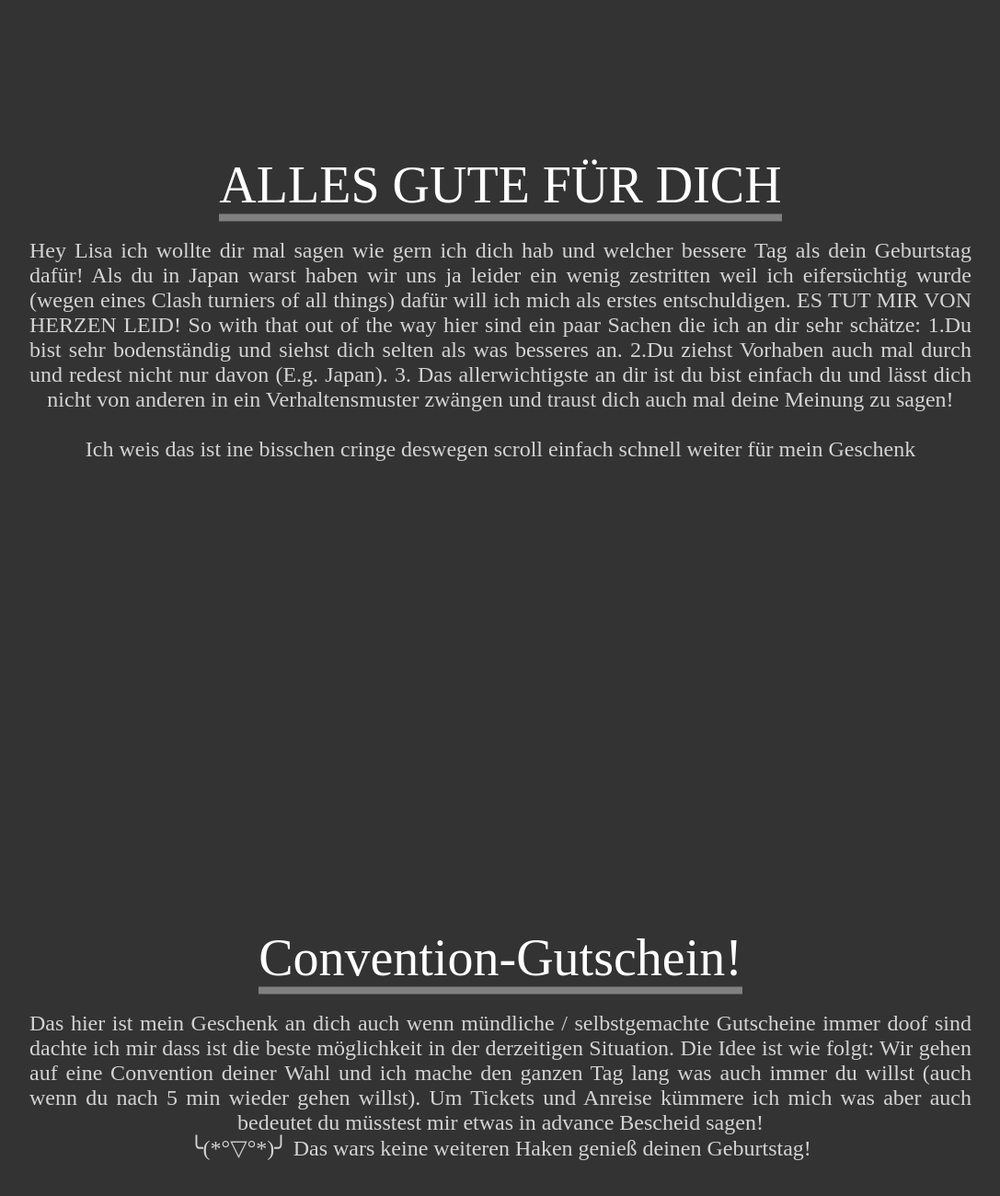
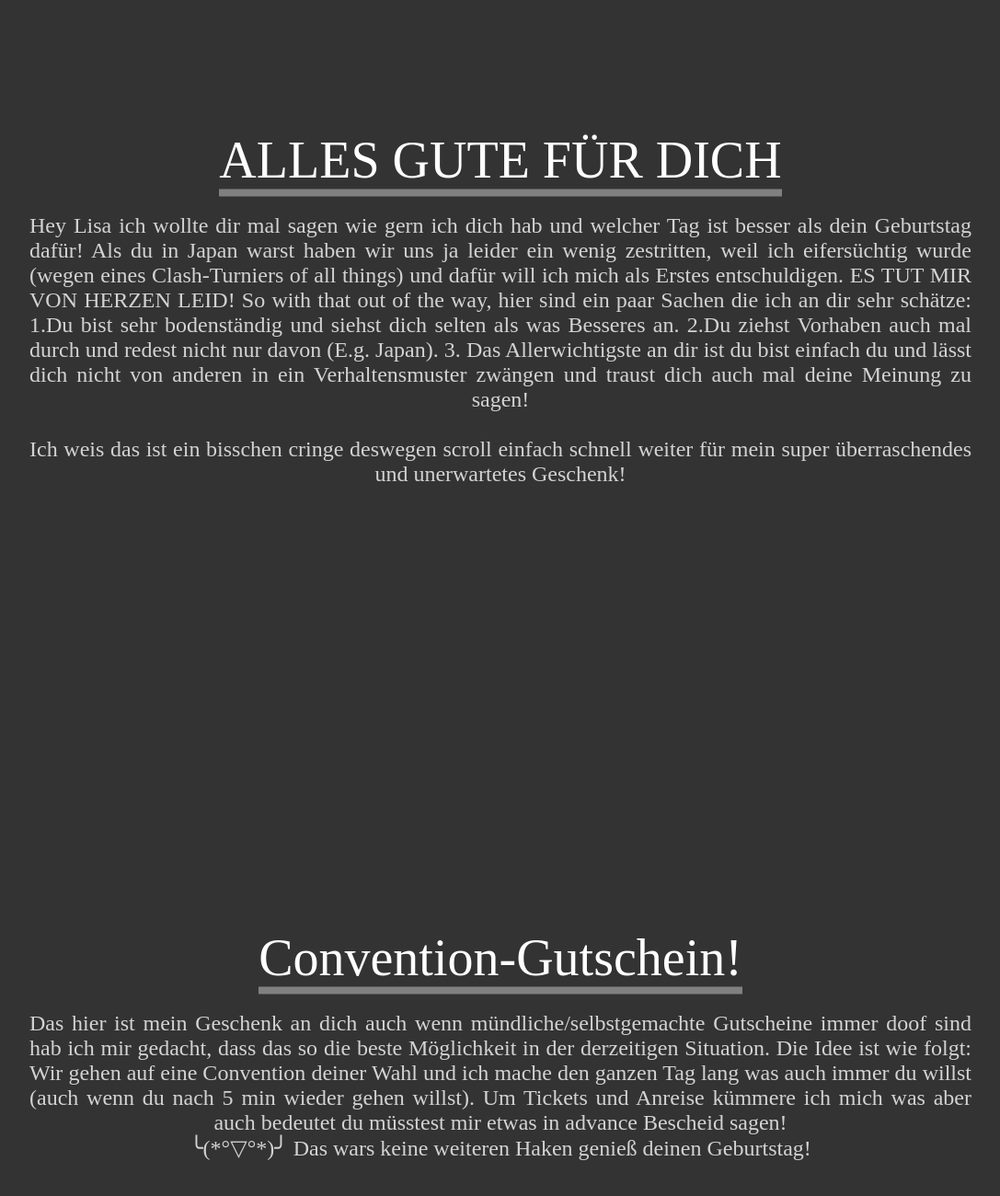
Before and after one commit to LisaCountdown/LisaCountdown, a plain HTML site: page index.html in a window 1280 px wide. Shown: the part 865-2165 px from the top of the page at 92% size, without its empty margins (96-1183 px from the left). Drawn offline with Linux system fonts and the light colour scheme.

Commit message:
Perfection and Correction

```diff
--- a/index.html
+++ b/index.html
@@ -29,7 +29,7 @@
         <p style="text-align:center">
 
             <a class="PLine ParagraphTitle">ALLES GUTE FÜR DICH</a><br /><br />
-            <a style="" class="ParagraphContent">Hey Lisa ich wollte dir mal sagen wie gern ich dich hab und welcher bessere Tag als dein Geburtstag dafür! Als du in Japan warst haben wir uns ja leider ein wenig zestritten weil ich eifersüchtig wurde (wegen eines Clash turniers of all things) dafür will ich mich als erstes entschuldigen. ES TUT MIR VON HERZEN LEID! So with that out of the way hier sind ein paar Sachen die ich an dir sehr schätze: 1.Du bist sehr bodenständig und siehst dich selten als was besseres an. 2.Du ziehst Vorhaben auch mal durch und redest nicht nur davon (E.g. Japan). 3. Das allerwichtigste an dir ist du bist einfach du und lässt dich nicht von anderen in ein Verhaltensmuster zwängen und traust dich auch mal deine Meinung zu sagen! <br /><br /> Ich weis das ist ine bisschen cringe deswegen scroll einfach schnell weiter für mein Geschenk</a>
+            <a style="" class="ParagraphContent">Hey Lisa ich wollte dir mal sagen wie gern ich dich hab und welcher Tag ist besser als dein Geburtstag dafür! Als du in Japan warst haben wir uns ja leider ein wenig zestritten, weil ich eifersüchtig wurde (wegen eines Clash-Turniers of all things) und dafür will ich mich als Erstes entschuldigen. ES TUT MIR VON HERZEN LEID! So with that out of the way, hier sind ein paar Sachen die ich an dir sehr schätze: 1.Du bist sehr bodenständig und siehst dich selten als was Besseres an. 2.Du ziehst Vorhaben auch mal durch und redest nicht nur davon (E.g. Japan). 3. Das Allerwichtigste an dir ist du bist einfach du und lässt dich nicht von anderen in ein Verhaltensmuster zwängen und traust dich auch mal deine Meinung zu sagen! <br /><br /> Ich weis das ist ein bisschen cringe deswegen scroll einfach schnell weiter für mein super überraschendes und unerwartetes Geschenk!</a>
         </p>
 
     </div>
@@ -38,7 +38,7 @@
     <p style="text-align:center">
 
         <a class="PLine ParagraphTitle">Convention-Gutschein!</a><br /><br />
-        <a style="" class="ParagraphContent">Das hier ist mein Geschenk an dich auch wenn mündliche / selbstgemachte Gutscheine immer doof sind dachte ich mir dass ist die beste möglichkeit in der derzeitigen Situation. Die Idee ist wie folgt: Wir gehen auf eine Convention deiner Wahl und ich mache den ganzen Tag lang was auch immer du willst (auch wenn du nach 5 min wieder gehen willst). Um Tickets und Anreise kümmere ich mich was aber auch bedeutet du müsstest mir etwas in advance Bescheid sagen!<br /> ╰(*°▽°*)╯ Das wars keine weiteren Haken genieß deinen Geburtstag!</a>
+        <a class="ParagraphContent">Das hier ist mein Geschenk an dich auch wenn mündliche/selbstgemachte Gutscheine immer doof sind hab ich mir gedacht, dass das so die beste Möglichkeit in der derzeitigen Situation. Die Idee ist wie folgt: Wir gehen auf eine Convention deiner Wahl und ich mache den ganzen Tag lang was auch immer du willst (auch wenn du nach 5 min wieder gehen willst). Um Tickets und Anreise kümmere ich mich was aber auch bedeutet du müsstest mir etwas in advance Bescheid sagen!<br /> ╰(*°▽°*)╯ Das wars keine weiteren Haken genieß deinen Geburtstag!</a>
     </p>
 
 </div>
```
